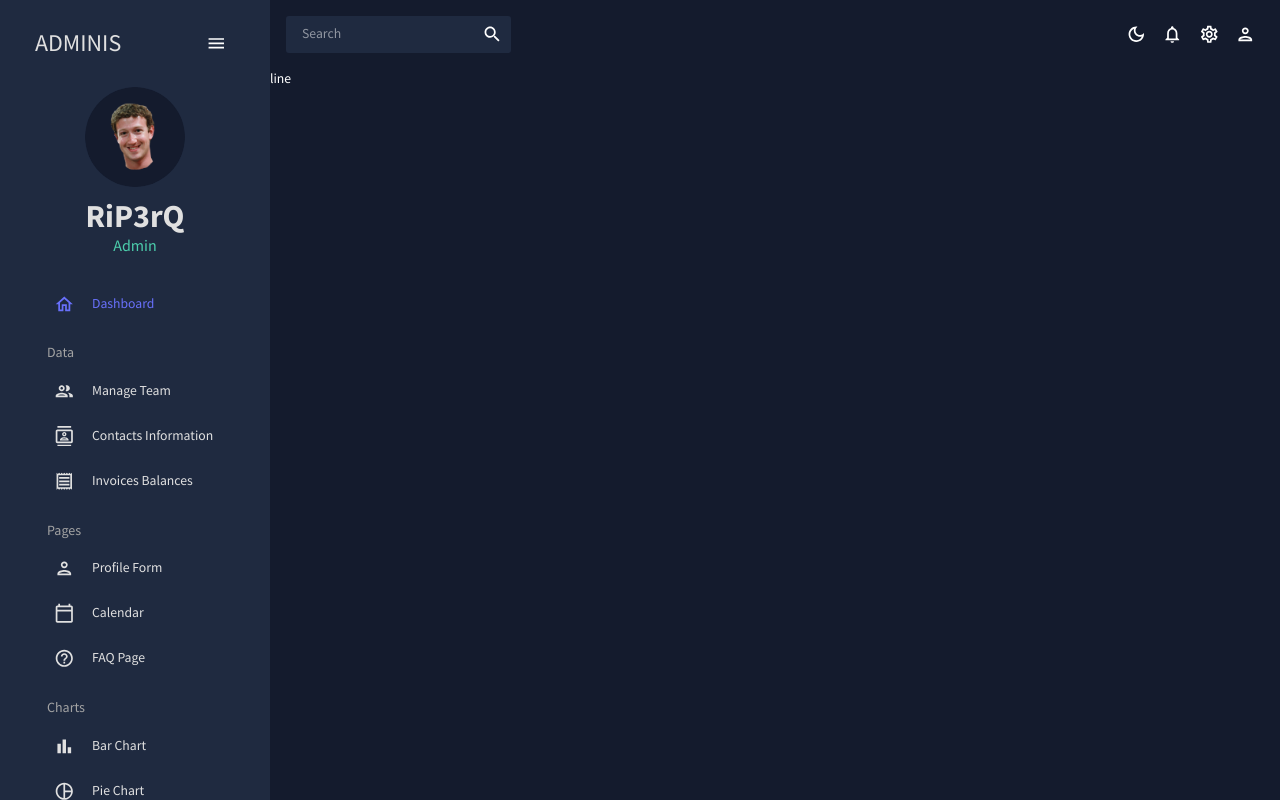
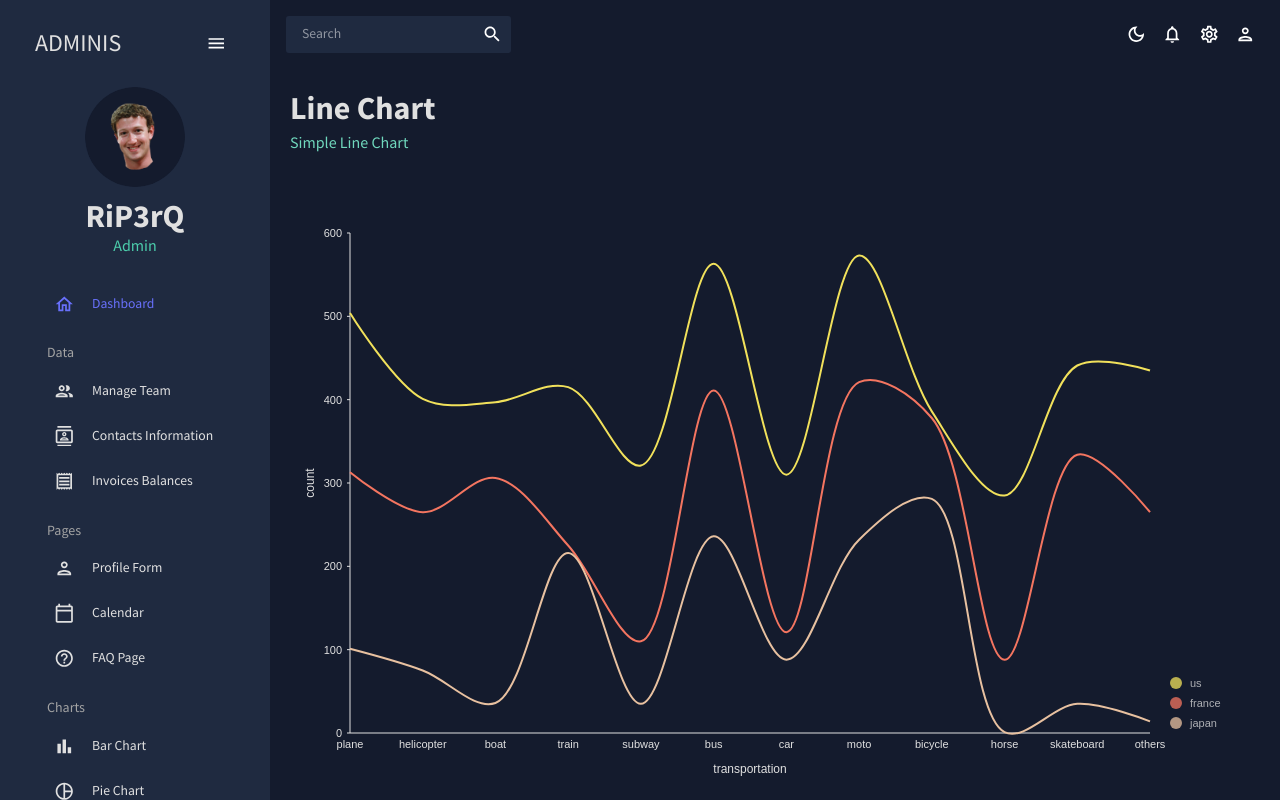
Before and after one commit to RiP3rQ/AdminDashboard-React-, a React (Vite) app: page /line in a window 1280 px wide. Built offline with nearby package versions, Linux system fonts and the light colour scheme.

Commit message:
Line Chart + Geography Parts

```diff
--- a/src/components/GeographyChart.jsx
+++ b/src/components/GeographyChart.jsx
@@ -1,7 +1,85 @@
-import React from "react";
+import { useTheme } from "@mui/material";
+import { ResponsiveChoropleth } from "@nivo/geo";
+import { geoFeatures } from "../data/mockGeoFeatures";
+import { tokens } from "../theme";
+import { mockGeographyData as data } from "../data/mockData";
 
-function GeographyChart() {
-  return <div>GeographyChart</div>;
-}
+const GeographyChart = ({ isDashboard = false }) => {
+  const theme = useTheme();
+  const colors = tokens(theme.palette.mode);
+  return (
+    <ResponsiveChoropleth
+      data={data}
+      theme={{
+        axis: {
+          domain: {
+            line: {
+              stroke: colors.grey[100],
+            },
+          },
+          legend: {
+            text: {
+              fill: colors.grey[100],
+            },
+          },
+          ticks: {
+            line: {
+              stroke: colors.grey[100],
+              strokeWidth: 1,
+            },
+            text: {
+              fill: colors.grey[100],
+            },
+          },
+        },
+        legends: {
+          text: {
+            fill: colors.grey[100],
+          },
+        },
+      }}
+      features={geoFeatures.features}
+      margin={{ top: 0, right: 0, bottom: 0, left: 0 }}
+      domain={[0, 1000000]}
+      unknownColor="#666666"
+      label="properties.name"
+      valueFormat=".2s"
+      projectionScale={isDashboard ? 40 : 150}
+      projectionTranslation={isDashboard ? [0.49, 0.6] : [0.5, 0.5]}
+      projectionRotation={[0, 0, 0]}
+      borderWidth={1.5}
+      borderColor="#ffffff"
+      legends={
+        !isDashboard
+          ? [
+              {
+                anchor: "bottom-left",
+                direction: "column",
+                justify: true,
+                translateX: 20,
+                translateY: -100,
+                itemsSpacing: 0,
+                itemWidth: 94,
+                itemHeight: 18,
+                itemDirection: "left-to-right",
+                itemTextColor: colors.grey[100],
+                itemOpacity: 0.85,
+                symbolSize: 18,
+                effects: [
+                  {
+                    on: "hover",
+                    style: {
+                      itemTextColor: "#ffffff",
+                      itemOpacity: 1,
+                    },
+                  },
+                ],
+              },
+            ]
+          : undefined
+      }
+    />
+  );
+};
 
 export default GeographyChart;
--- a/src/components/LineChart.jsx
+++ b/src/components/LineChart.jsx
@@ -1,7 +1,117 @@
-import React from "react";
+import { ResponsiveLine } from "@nivo/line";
+import { useTheme } from "@mui/material";
+import { tokens } from "../theme";
+import { mockLineData as data } from "../data/mockData";
 
-function LineChart() {
-  return <div>LineChart</div>;
-}
+const LineChart = ({ isCustomLineColors = false, isDashboard = false }) => {
+  const theme = useTheme();
+  const colors = tokens(theme.palette.mode);
+
+  return (
+    <ResponsiveLine
+      data={data}
+      theme={{
+        axis: {
+          domain: {
+            line: {
+              stroke: colors.grey[100],
+            },
+          },
+          legend: {
+            text: {
+              fill: colors.grey[100],
+            },
+          },
+          ticks: {
+            line: {
+              stroke: colors.grey[100],
+              strokeWidth: 1,
+            },
+            text: {
+              fill: colors.grey[100],
+            },
+          },
+        },
+        legends: {
+          text: {
+            fill: colors.grey[100],
+          },
+        },
+        tooltip: {
+          container: {
+            color: colors.primary[500],
+          },
+        },
+      }}
+      colors={isDashboard ? { datum: "color" } : { scheme: "nivo" }} // added
+      margin={{ top: 50, right: 110, bottom: 50, left: 60 }}
+      xScale={{ type: "point" }}
+      yScale={{
+        type: "linear",
+        min: "auto",
+        max: "auto",
+        stacked: true,
+        reverse: false,
+      }}
+      yFormat=" >-.2f"
+      curve="catmullRom"
+      axisTop={null}
+      axisRight={null}
+      axisBottom={{
+        orient: "bottom",
+        tickSize: 0,
+        tickPadding: 5,
+        tickRotation: 0,
+        legend: isDashboard ? undefined : "transportation", // added
+        legendOffset: 36,
+        legendPosition: "middle",
+      }}
+      axisLeft={{
+        orient: "left",
+        tickValues: 5, // added
+        tickSize: 3,
+        tickPadding: 5,
+        tickRotation: 0,
+        legend: isDashboard ? undefined : "count", // added
+        legendOffset: -40,
+        legendPosition: "middle",
+      }}
+      enableGridX={false}
+      enableGridY={false}
+      pointSize={8}
+      pointColor={{ theme: "background" }}
+      pointBorderWidth={2}
+      pointBorderColor={{ from: "serieColor" }}
+      pointLabelYOffset={-12}
+      useMesh={true}
+      legends={[
+        {
+          anchor: "bottom-right",
+          direction: "column",
+          justify: false,
+          translateX: 100,
+          translateY: 0,
+          itemsSpacing: 0,
+          itemDirection: "left-to-right",
+          itemWidth: 80,
+          itemHeight: 20,
+          itemOpacity: 0.75,
+          symbolSize: 12,
+          symbolShape: "circle",
+          symbolBorderColor: "rgba(0, 0, 0, .5)",
+          effects: [
+            {
+              on: "hover",
+              style: {
+                itemBackground: "rgba(0, 0, 0, .03)",
+                itemOpacity: 1,
+              },
+            },
+          ],
+        },
+      ]}
+    />
+  );
+};
 
 export default LineChart;
--- a/src/scenes/geography/index.jsx
+++ b/src/scenes/geography/index.jsx
@@ -1,5 +1,24 @@
+import { Box, useTheme } from "@mui/material";
+import GeographyChart from "../../components/GeographyChart";
+import Header from "../../components/Header";
+import { tokens } from "../../theme";
+
 const Geography = () => {
-  return <div>geography</div>;
+  const theme = useTheme();
+  const colors = tokens(theme.palette.mode);
+  return (
+    <Box m="20px">
+      <Header title="Geography" subtitle="Simple Geography Chart" />
+
+      <Box
+        height="75vh"
+        border={`1px solid ${colors.grey[100]}`}
+        borderRadius="4px"
+      >
+        <GeographyChart />
+      </Box>
+    </Box>
+  );
 };
 
 export default Geography;
--- a/src/scenes/line/index.jsx
+++ b/src/scenes/line/index.jsx
@@ -1,7 +1,16 @@
-import React from "react";
+import { Box } from "@mui/material";
+import Header from "../../components/Header";
+import LineChart from "../../components/LineChart";
 
 const Line = () => {
-  return <div>line</div>;
+  return (
+    <Box m="20px">
+      <Header title="Line Chart" subtitle="Simple Line Chart" />
+      <Box height="75vh">
+        <LineChart />
+      </Box>
+    </Box>
+  );
 };
 
 export default Line;
```
